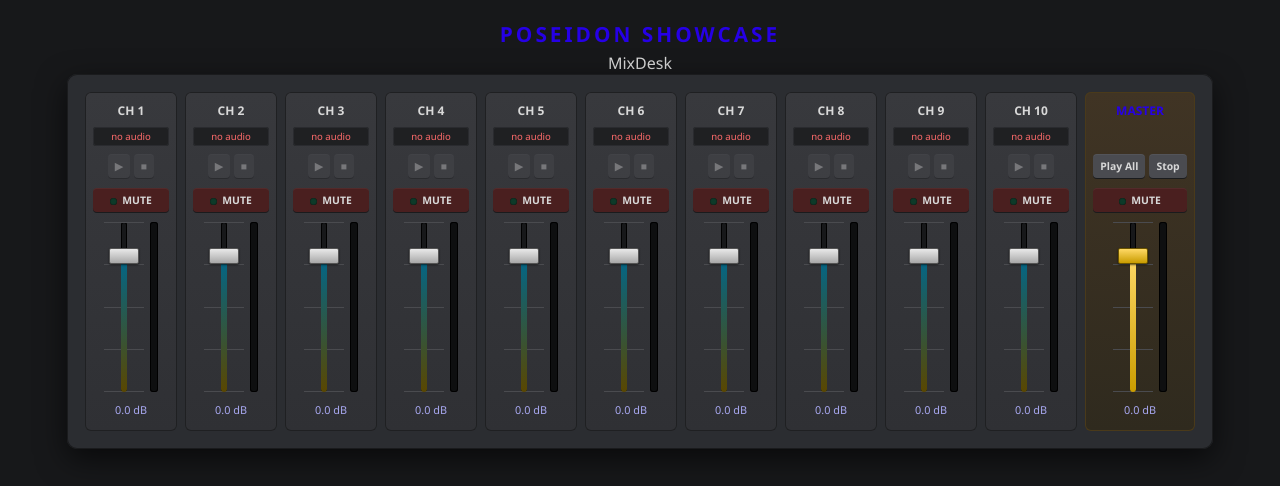
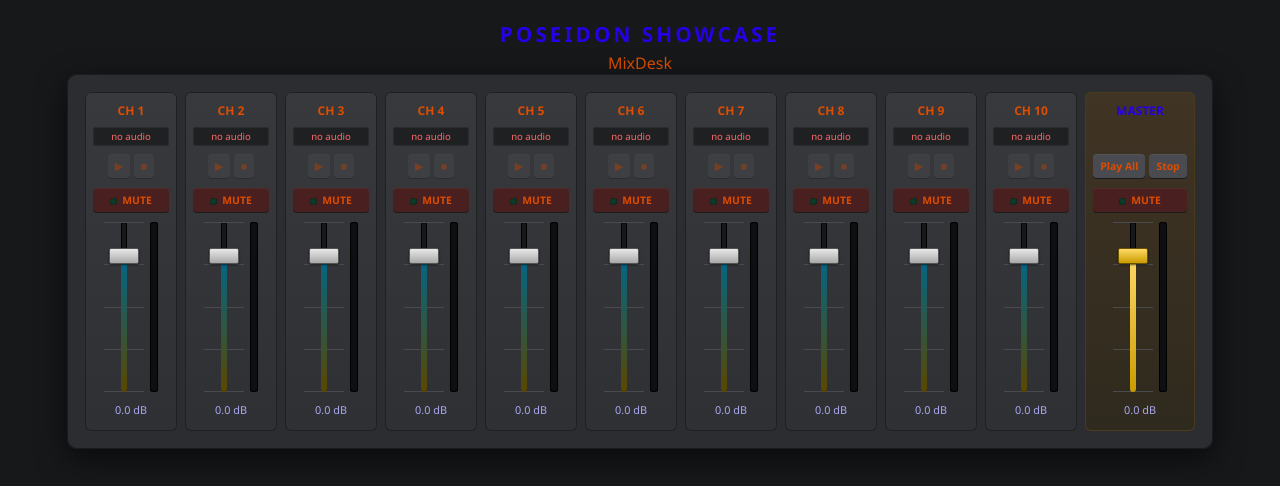
Before and after one commit to retep9/audiomix, a plain HTML site: page index.html in a window 1280 px wide. Drawn offline with Linux system fonts and the light colour scheme.

Commit message:
Update styles.css

```diff
--- a/styles.css
+++ b/styles.css
@@ -4,10 +4,10 @@
     --strip-dark: #2f3034;
     --accent: #2600e6;
     --accent-dim: #00678a;
-    --text: #d8d8d8;
+    --text: #dc4d01;
     --text-dim: #a8a8f1;
     --led-off: #0d3a29;
-    --led-on: #3bff6f;
+    --led-on: #dc4d01;
   }
 
   * { box-sizing: border-box; }
```
